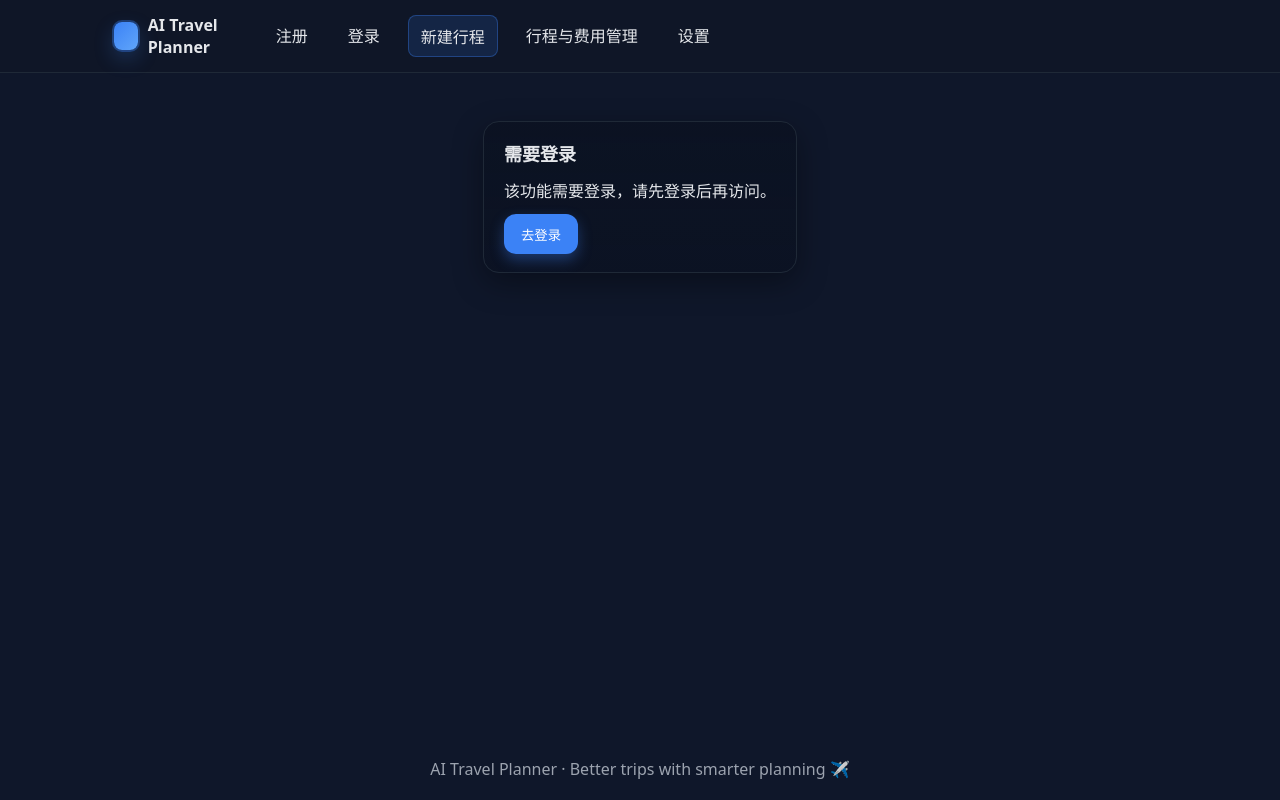
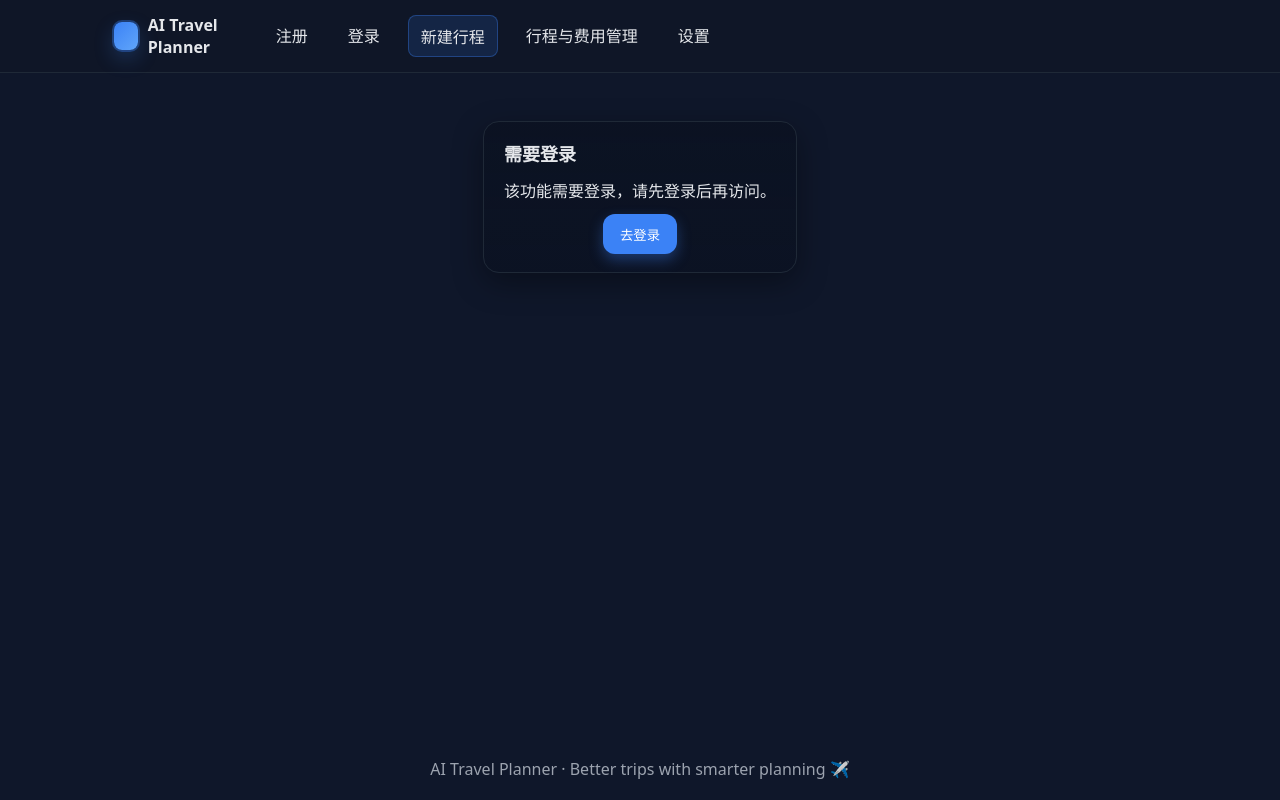
Before and after one commit to nju-xjk/AI-Travel-Planner, a React (Vite) app: page /plan/new in a window 1280 px wide. Built offline with nearby package versions, Linux system fonts and the light colour scheme.

Commit message:
feat(auth): 需要登录模块按钮居中，提升一致性和可用性

```diff
--- a/src/frontend/components/RequireAuth.tsx
+++ b/src/frontend/components/RequireAuth.tsx
@@ -13,7 +13,7 @@ export default function RequireAuth({ children }: { children: React.ReactNode })
         <Card title="需要登录">
           <div className="stack">
             <div>该功能需要登录，请先登录后再访问。</div>
-            <div>
+            <div style={{ display: 'flex', justifyContent: 'center', width: '100%' }}>
               <Button type="button" variant="primary" onClick={() => navigate('/login')}>去登录</Button>
             </div>
           </div>
```
